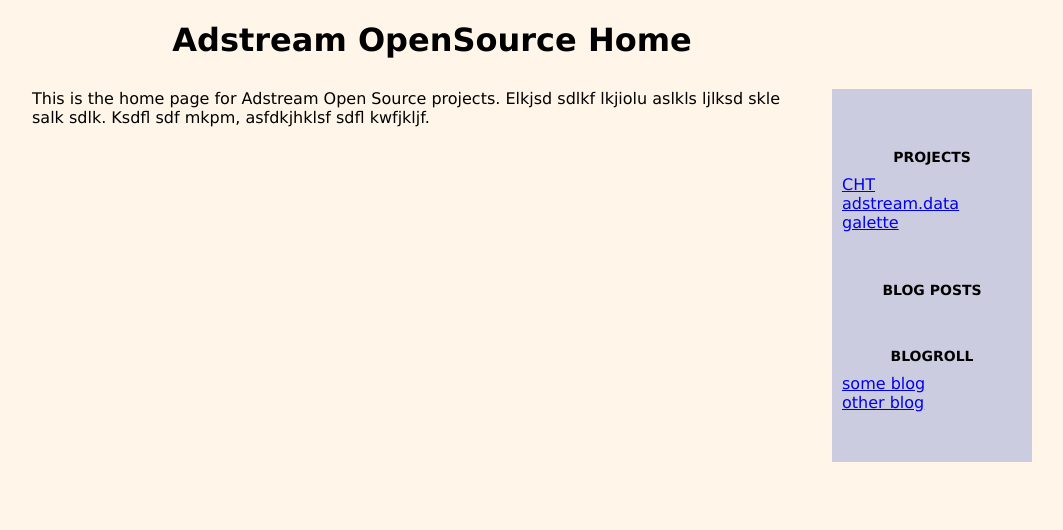
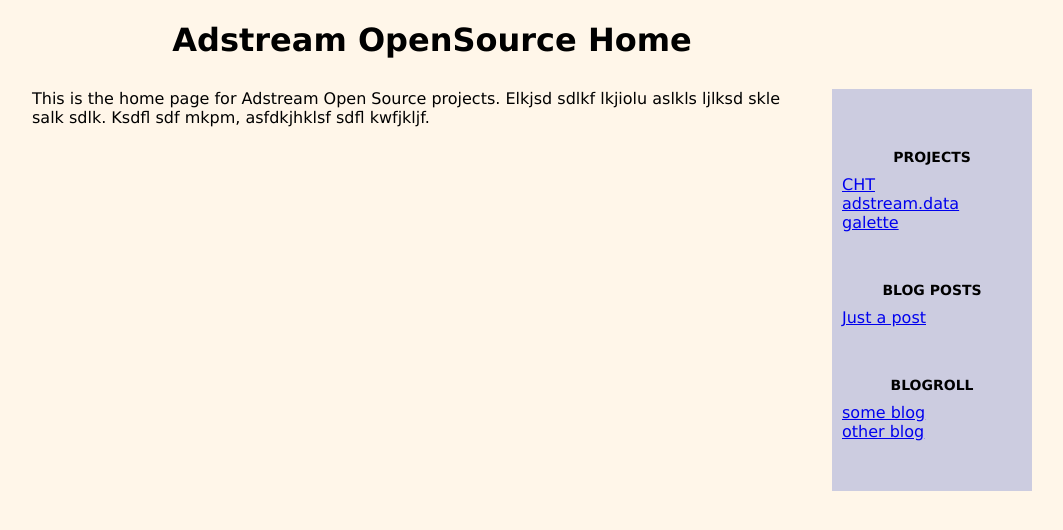
Before and after one commit to adstream/adstream.github.com, a Jekyll site: the page built from index.html, in a window 1280 px wide. Shown: the top 530 px of the page, without its empty margins (76-1139 px from the left). Built offline with Jekyll 4.4.1, drawn with Linux system fonts in a browser that asks for light colours.

Commit message:
Sample blog post

```diff
--- a/_includes/sidebar.html
+++ b/_includes/sidebar.html
@@ -6,7 +6,9 @@
 
 <h1>BLOG POSTS</h1>
 
-{{site.posts}}
+{% for p in site.posts %}
+	<a href="{{p.url}}">{{p.title}}</a>
+{% endfor %}
 
 <h1>BLOGROLL</h1>
 
```
Also changed, not shown: _posts/2012-09-03-Just a post.md (added, +4 -0 lines).
